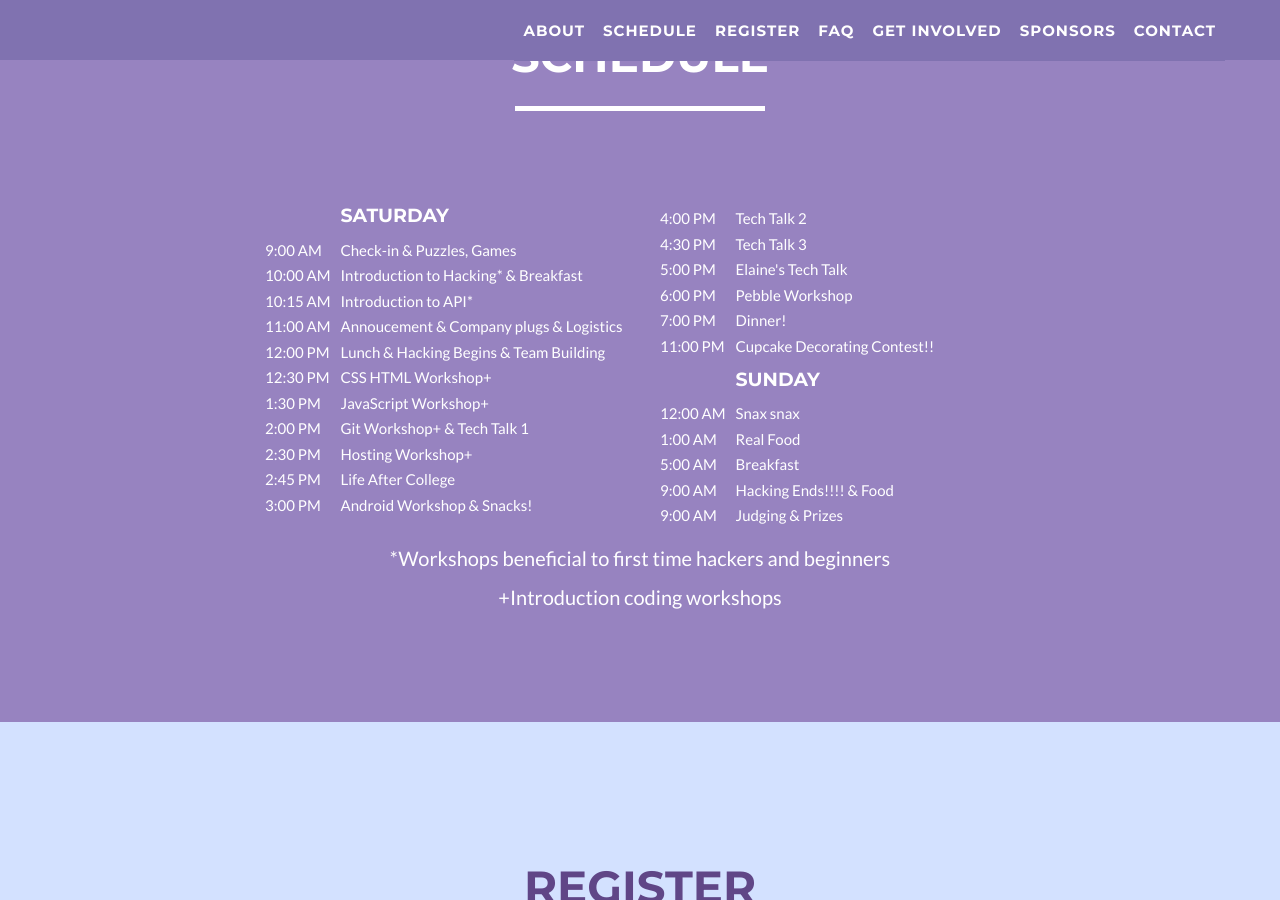
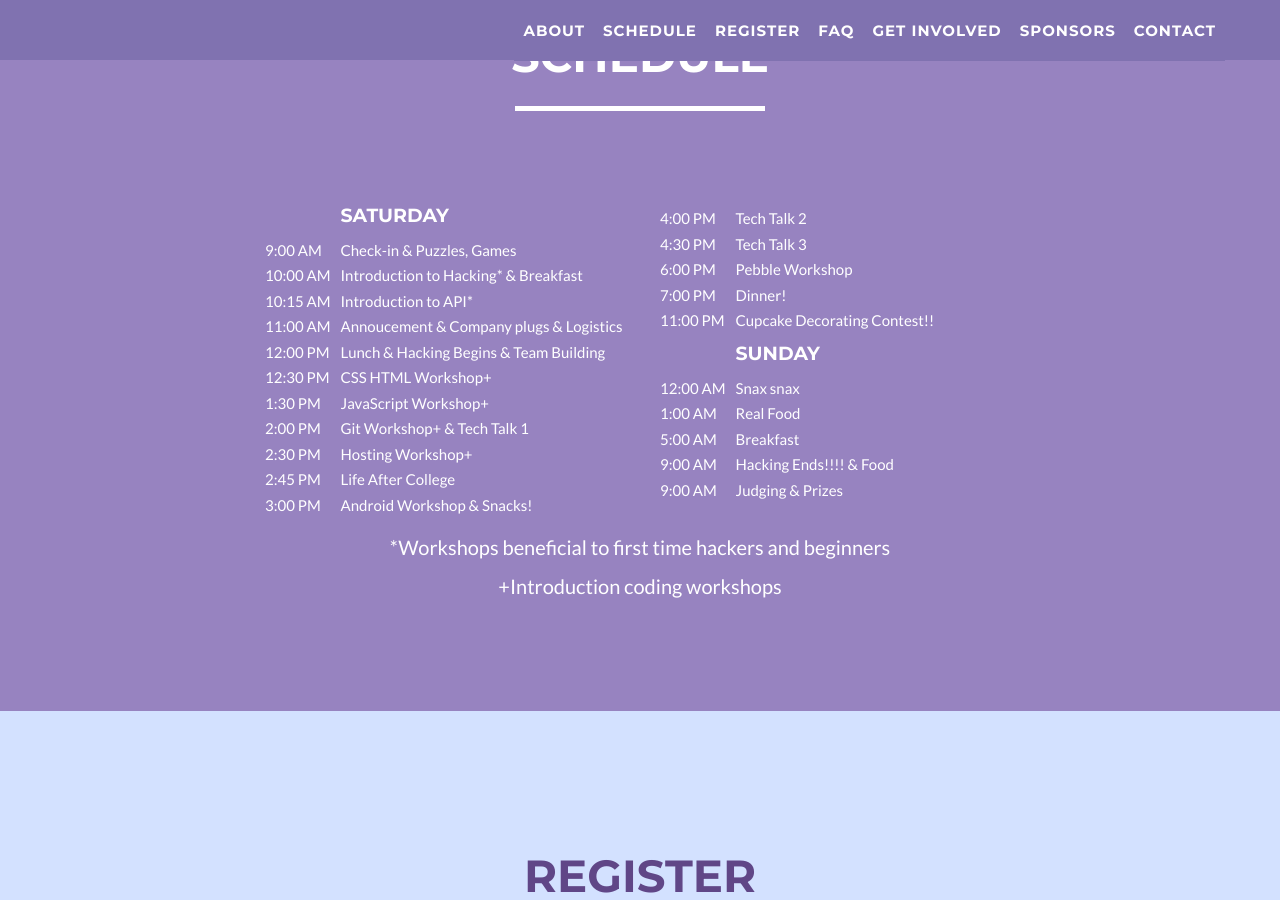
Before and after one commit to ruhackhers/ruhackhers-2016, a Jekyll site: the page built from index.html, in a window 1280 px wide and 900 px high, scrolled down 1573 px. Built offline with Jekyll 4.4.1, drawn with Linux system fonts in a browser that asks for light colours; a style sheet for code colours, icons or effects is not loaded.

Commit message:
sched update

```diff
--- a/_includes/schedule.html
+++ b/_includes/schedule.html
@@ -126,10 +126,6 @@
 						<td class="tg-031e">Tech Talk 3</td>
 					</tr>
 					<tr>
-						<td class="tg-031e">5:00 PM</td>
-						<td class="tg-031e">Elaine's Tech Talk</td>
-					</tr>
-					<tr>
 						<td class="tg-031e">6:00 PM</td>
 						<td class="tg-031e">Pebble Workshop</td>
 					</tr>
```
